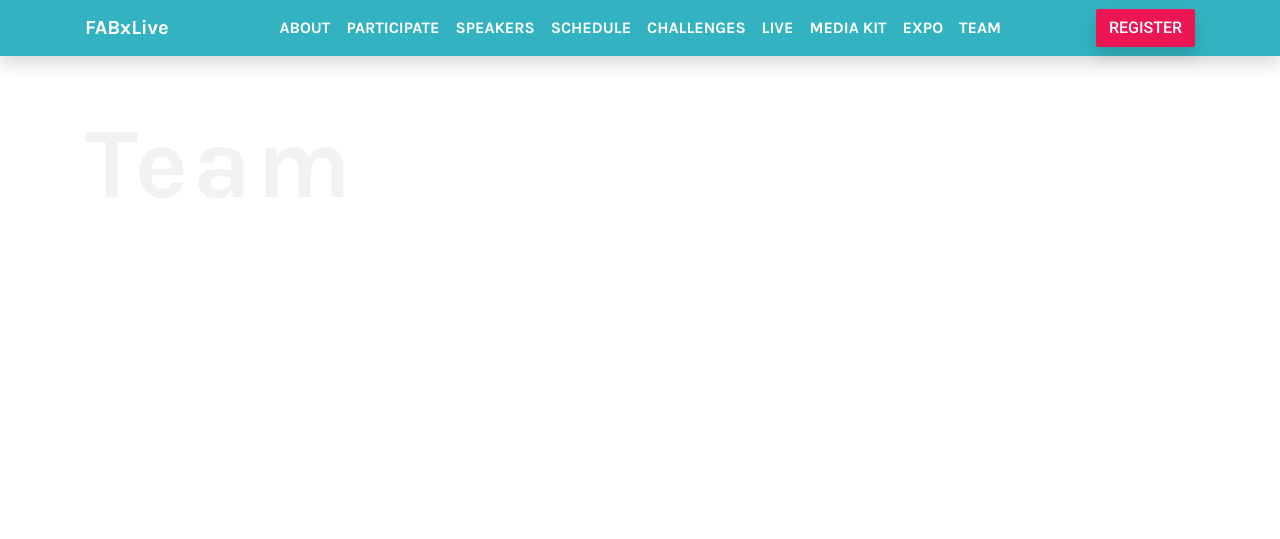
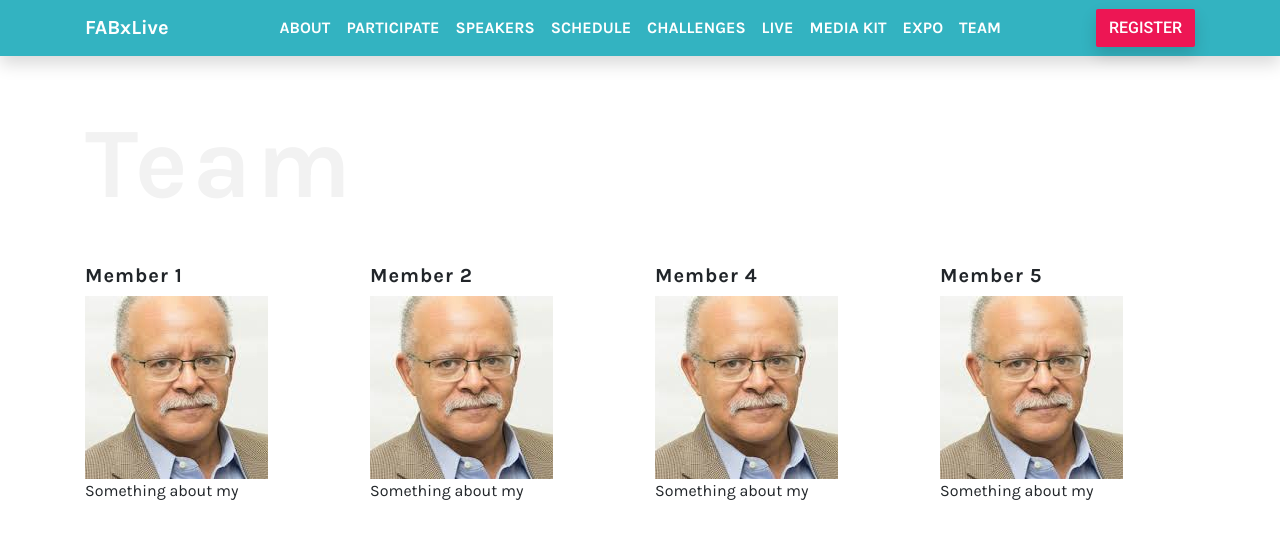
Before and after one commit to fabfoundation/fabxlive2020, a Jekyll site: the page built from team.html, in a window 1280 px wide. Shown: the top 539 px of the page. Built offline with Jekyll 4.4.1, drawn with Linux system fonts in a browser that asks for light colours; nearby versions of some CDN libraries.

Commit message:
Add team info

```diff
--- /dev/null
+++ b/_data/team.yml
@@ -0,0 +1,16 @@
+---
+- name: 'Member 1'
+  text: Something about my
+  picture: "04_blair.jpeg"
+
+- name: Member 2
+  text: Something about my
+  picture: "04_blair.jpeg"
+
+- name: Member 4
+  text: Something about my
+  picture: "04_blair.jpeg"
+
+- name: Member 5
+  text: Something about my
+  picture: "04_blair.jpeg"
--- a/expo.html
+++ b/expo.html
@@ -4,10 +4,12 @@ title: Expo
 ---
 
 <div class="container my-5">
+
   <h1 class="text-center">EXHIBITION</h1>
 
   <section class="card-columns">
 
+    <!-- add new expo in _data/expo.yml -->
     {% for item in site.data.expo %}
     <article class="card">
       <img class="card-img-top" src="/uploads/{{ item.picture }}" alt="{{item.title}}"/>
--- a/team.html
+++ b/team.html
@@ -4,5 +4,22 @@ title: Team
 ---
 
 <div class="container mt-5">
+
   <h1>Team</h1>
+
+  <section class="row">
+
+    <!-- add new team members in _data/team.yml -->
+    {% for item in site.data.team %}
+    <article class="col-md-6 col-lg-4 col-xl-3">
+      <h5>{{item.name}}</h5>
+      <img class="img-fluid" src="/uploads/{{ item.picture }}" alt="{{item.title}}"/>
+      <p>
+        {{ item.text }}
+      </p>
+    </article>
+    {% endfor %}
+
+  </section>
+
 </div>
```
